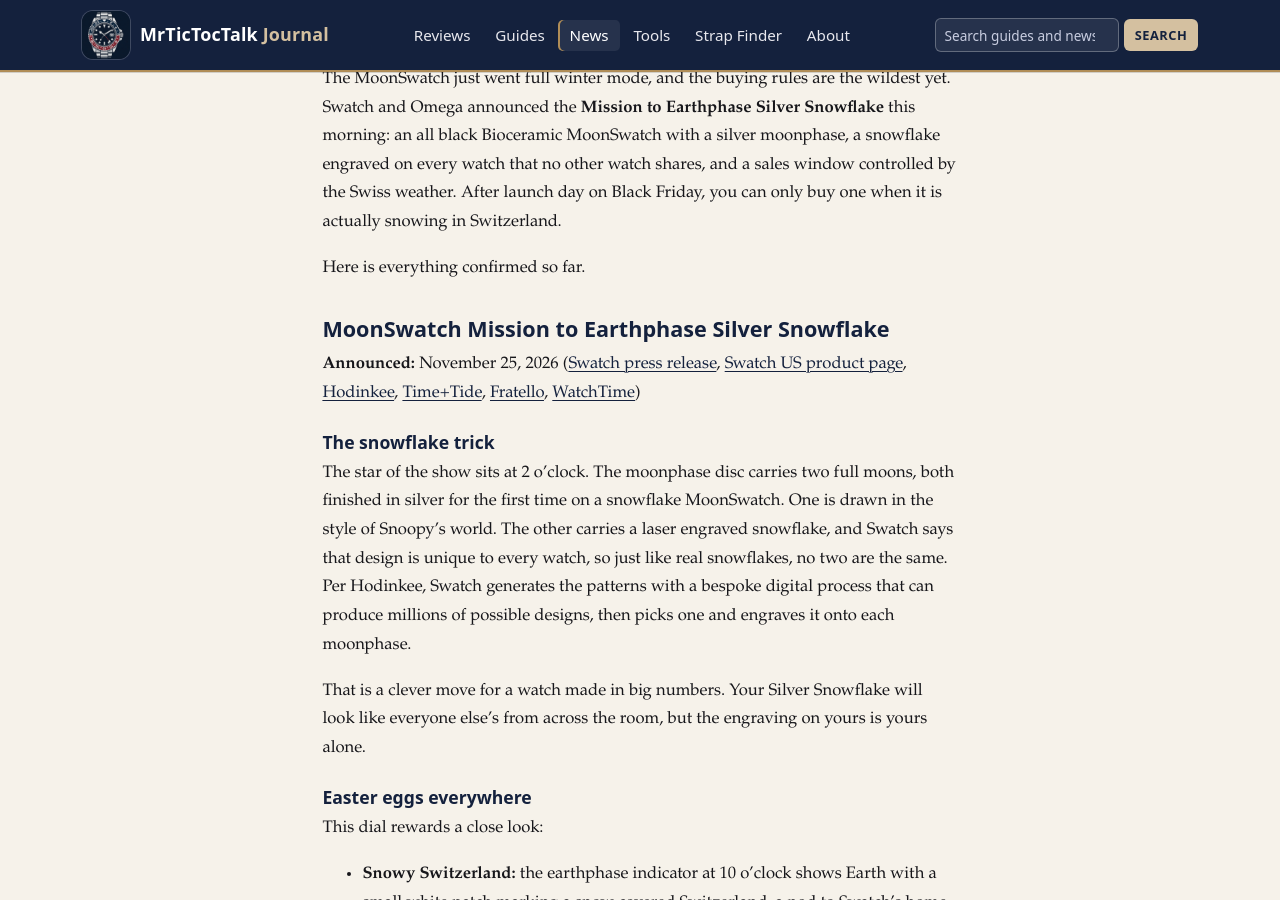
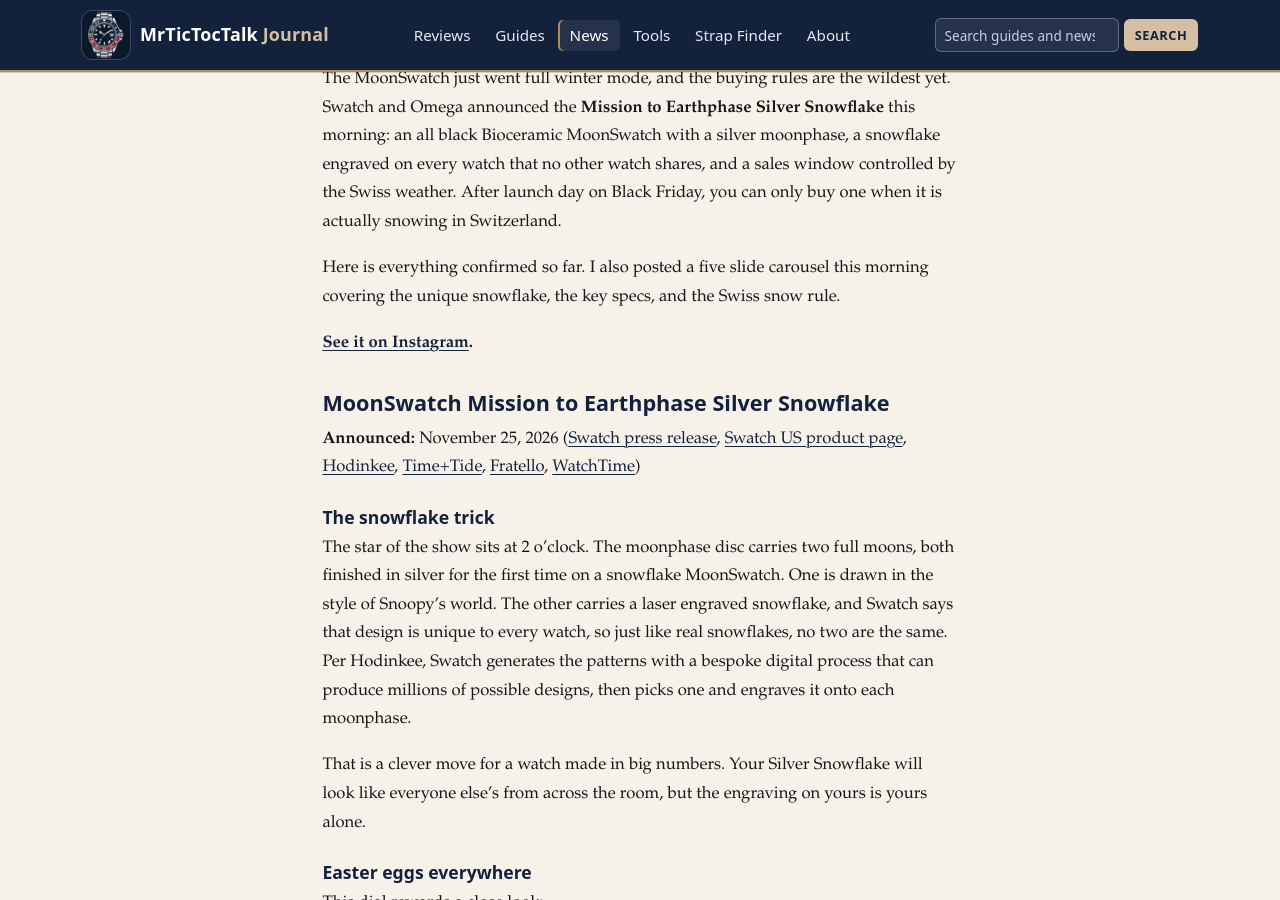
Before and after one commit to williec677/williec677.github.io, a Jekyll site: the page built from _posts/2026-11-25-moonswatch-mission-to-earthphase-silver-snowflake-news.md, in a window 1280 px wide and 900 px high, scrolled down 1296 px. Built offline with Jekyll 4.4.1, drawn with Linux system fonts in a browser that asks for light colours.

Commit message:
Add Instagram carousel link to MoonSwatch Silver Snowflake post
Will posted the five slide carousel at https://www.instagram.com/p/DgKzdMIhC8Y/. The journal has no Instagram embed convention, so this adds a See it on Instagram link after the intro. Approved polish (Ad disclosure, seconds only chronograph note, WatchTime source) is included.

```diff
--- a/_posts/2026-11-25-moonswatch-mission-to-earthphase-silver-snowflake-news.md
+++ b/_posts/2026-11-25-moonswatch-mission-to-earthphase-silver-snowflake-news.md
@@ -17,7 +17,9 @@ Ad: I earn commissions from links in this article.
 
 The MoonSwatch just went full winter mode, and the buying rules are the wildest yet. Swatch and Omega announced the **Mission to Earthphase Silver Snowflake** this morning: an all black Bioceramic MoonSwatch with a silver moonphase, a snowflake engraved on every watch that no other watch shares, and a sales window controlled by the Swiss weather. After launch day on Black Friday, you can only buy one when it is actually snowing in Switzerland.
 
-Here is everything confirmed so far.
+Here is everything confirmed so far. I also posted a five slide carousel this morning covering the unique snowflake, the key specs, and the Swiss snow rule.
+
+**[See it on Instagram](https://www.instagram.com/p/DgKzdMIhC8Y/).**
 
 ## MoonSwatch Mission to Earthphase Silver Snowflake
 
```
